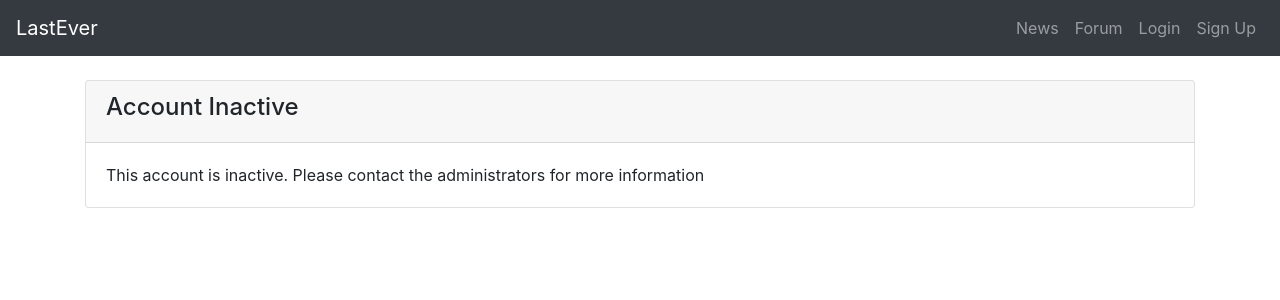
After one commit to cloneofghosts/soccersite, a Django app: template lastever/templates/account/account_inactive.html in a window 1280 px wide. The commit adds this page. Shown: the top 300 px of the page. Run offline with Django 3.2, Linux system fonts and the light colour scheme; the template is opened without the code that fills it, so the values that code supplies are empty; some libraries are stand-ins or nearby versions.

Commit message:
Added League links to navbar + News URLs + Templates
- Cleaned up News pagination urls
- Actually finished allauth templates

```diff
--- /dev/null
+++ b/lastever/processor.py
@@ -0,0 +1,4 @@
+from .models import League
+
+def leagues(request):
+    return {'leagues' : League.objects.all}
--- /dev/null
+++ b/lastever/templates/account/account_inactive.html
@@ -0,0 +1,30 @@
+{% extends "lastever/base.html" %}
+
+{% load i18n %}
+{% load account %}
+
+{% block head_title %}{% trans "Account Inactive" %}{% endblock %}
+
+
+{% block content %}
+
+<div class="main-cover">
+  <div class="cards-container container">
+    <div class="row">
+      <div class="col-lg-12 mb-4 mt-4">
+					<div class="card h-100">
+            <div class="card-header">
+              <h4>{% trans "Account Inactive" %}</h4>
+            </div>
+            <div class="card-body">
+              <p class="card-text">
+                {% trans "This account is inactive. Please contact the administrators for more information" %}
+              </p>
+            </div>
+          </div>
+        </div>
+      </div>
+  </div>
+</div>
+
+{% endblock %}
--- a/lastever/templates/account/email_confirm.html
+++ b/lastever/templates/account/email_confirm.html
@@ -1,4 +1,4 @@
-{% extends "account/base.html" %}
+{% extends "lastever/base.html" %}
 
 {% load i18n %}
 {% load account %}
--- a/lastever/templates/lastever/base.html
+++ b/lastever/templates/lastever/base.html
@@ -12,6 +12,11 @@
       <li class="nav-item">
         <a class="nav-link" href="/news">News</a>
       </li>
+      {% for league in leagues %}
+        <li class="nav-item">
+          <a class="nav-link" href="/league/{{ league.slug }}">{{ league.league_name }}</a>
+        </li>
+      {% endfor %}
       <li class="nav-item">
         <a class="nav-link" href="/forum">Forum</a>
       </li>
--- a/lastever/urls.py
+++ b/lastever/urls.py
@@ -5,4 +5,5 @@ from . import views
 urlpatterns = [
     path('', views.index, name='index'),
     path('news', views.news, name='news'),
+    path('news/<int:page_id>', views.news_page, name='news_page'),
 ]
--- a/soccersite/settings.py
+++ b/soccersite/settings.py
@@ -124,6 +124,7 @@ TEMPLATES = [
                 'django.contrib.auth.context_processors.auth',
                 'django.contrib.messages.context_processors.messages',
                 'machina.core.context_processors.metadata',
+                "lastever.processor.leagues",
             ],
         },
     },
@@ -141,7 +142,6 @@ DATABASES = {
         'NAME': os.path.join(BASE_DIR, 'db.sqlite3'),
     }
 }
-
 # Password validation
 # https://docs.djangoproject.com/en/2.2/ref/settings/#auth-password-validators
 
--- a/templates/board_base.html
+++ b/templates/board_base.html
@@ -34,6 +34,11 @@
       <li class="nav-item">
         <a class="nav-link" href="/news">News</a>
       </li>
+      {% for league in leagues %}
+        <li class="nav-item">
+          <a class="nav-link" href="/league/{{ league.slug }}">{{ league.league_name }}</a>
+        </li>
+      {% endfor %}
       {% if user.is_authenticated %}
       <li class="nav-item dropdown">
         <a class="nav-link dropdown-toggle" href="#" id="navbarDropdown" role="button" data-toggle="dropdown" aria-haspopup="true" aria-expanded="false">
```
Also changed, not shown: lastever/templates/lastever/news.html (+5 -5 lines), lastever/views.py (+10 -1 lines), db.sqlite3.
